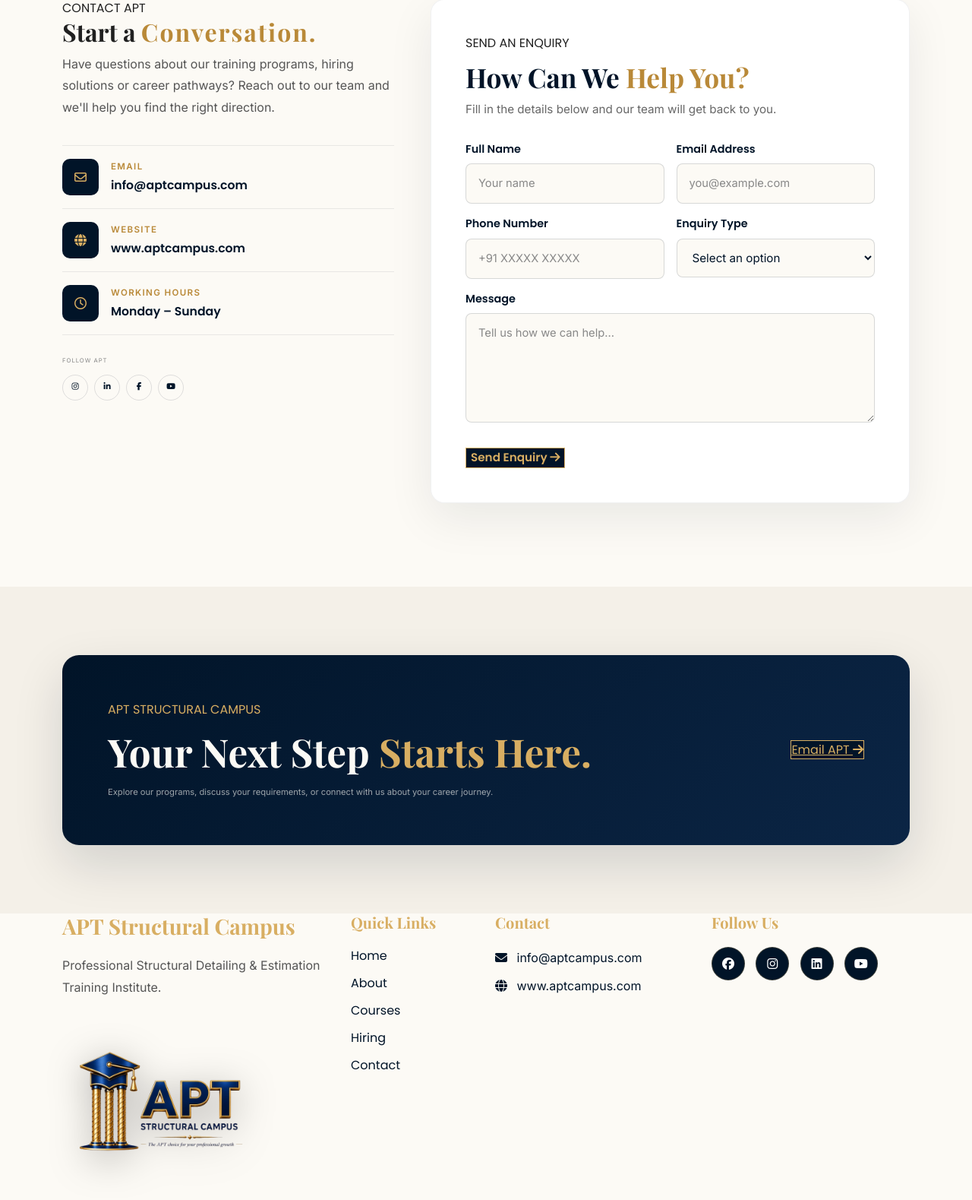
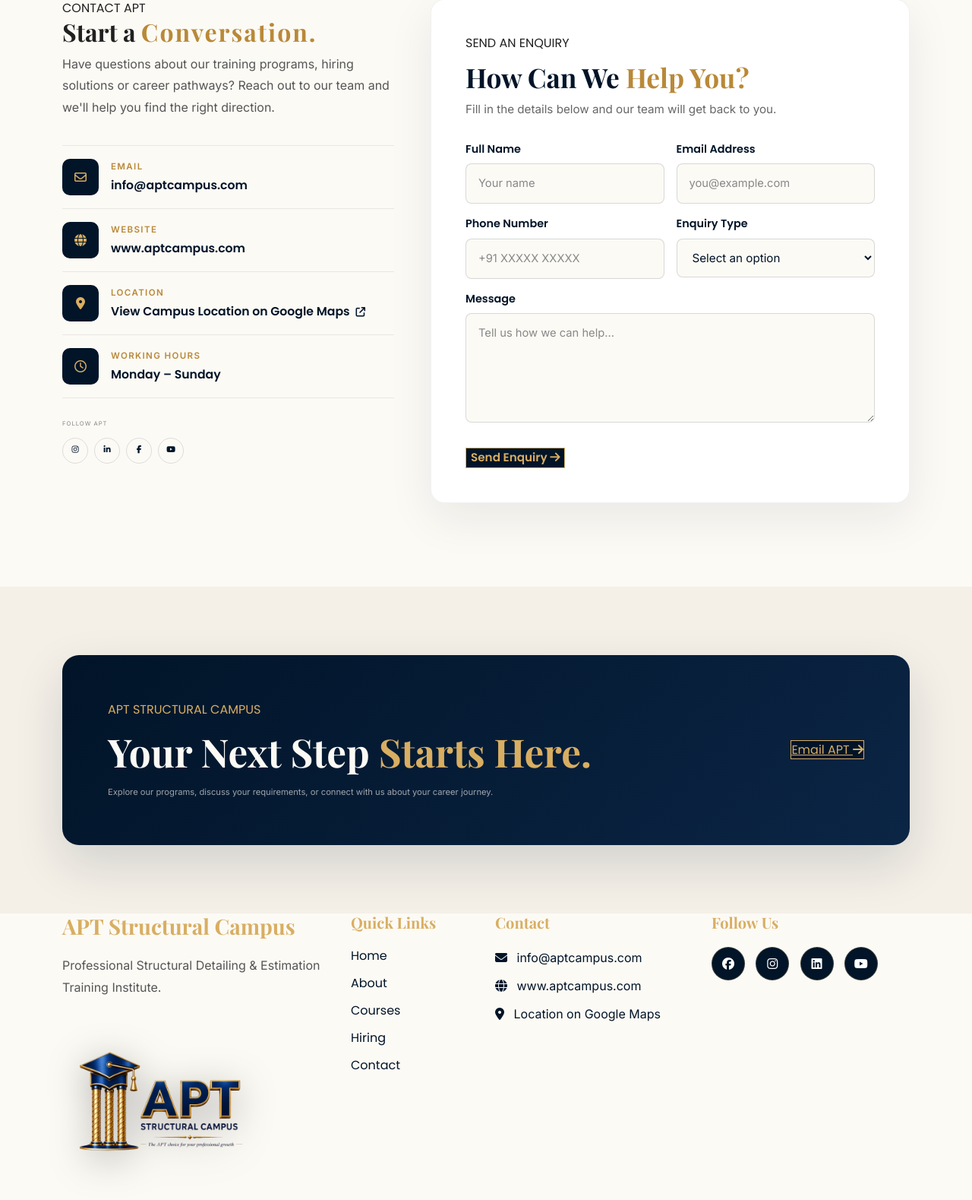
Before and after one commit to Aakash03114/APT-Structural-Campus, a Flask app: page /contact in a window 1280 px wide. Shown: the part 704-2283 px from the top of the page at 76% size. Run offline with Flask 3, Linux system fonts and the light colour scheme.

Commit message:
Fix About-us.jpeg case sensitivity and add Google Maps location link across site

```diff
--- a/app/templates/base.html
+++ b/app/templates/base.html
@@ -108,6 +108,8 @@
         "https://www.instagram.com/",
         "https://www.youtube.com/"
     ],
+
+    "hasMap": "https://goo.gl/maps/vA1gWjQfjGvYvSdg6?g_st=aw",
 
     "logo": {
         "@type": "ImageObject",
--- a/app/templates/components/about_intro.html
+++ b/app/templates/components/about_intro.html
@@ -16,7 +16,7 @@
                     <img
                         src="{{ url_for(
                             'static',
-                            filename='images/about/about-us.jpeg'
+                            filename='images/about/About-us.jpeg'
                         ) }}"
                         alt="APT Structural Campus training and structural engineering learning environment"
                         class="about-main-image"
--- a/app/templates/components/contact_info.html
+++ b/app/templates/components/contact_info.html
@@ -70,6 +70,31 @@
                                target="_blank"
                                rel="noopener">
                                 www.aptcampus.com
+                            </a>
+
+                        </div>
+
+                    </div>
+
+
+                    <!-- LOCATION -->
+
+                    <div class="contact-detail-item">
+
+                        <div class="contact-detail-icon">
+                            <i class="fa-solid fa-location-dot"></i>
+                        </div>
+
+                        <div>
+
+                            <small>
+                                LOCATION
+                            </small>
+
+                            <a href="https://goo.gl/maps/vA1gWjQfjGvYvSdg6?g_st=aw"
+                               target="_blank"
+                               rel="noopener noreferrer">
+                                View Campus Location on Google Maps <i class="fa-solid fa-arrow-up-right-from-square ms-1" style="font-size: 0.8em;"></i>
                             </a>
 
                         </div>
--- a/app/templates/footer.html
+++ b/app/templates/footer.html
@@ -69,6 +69,16 @@
                         www.aptcampus.com
                     </a>
 
+                <p class="mb-2">
+
+                    <a href="https://goo.gl/maps/vA1gWjQfjGvYvSdg6?g_st=aw"
+                       target="_blank"
+                       rel="noopener noreferrer"
+                       title="APT Structural Campus Location on Google Maps">
+                        <i class="fa-solid fa-location-dot me-2"></i>
+                        Location on Google Maps
+                    </a>
+
                 </p>
 
             </div>
```
Also changed, not shown: app/templates/components/contact_preview.html (+7 -4 lines).
